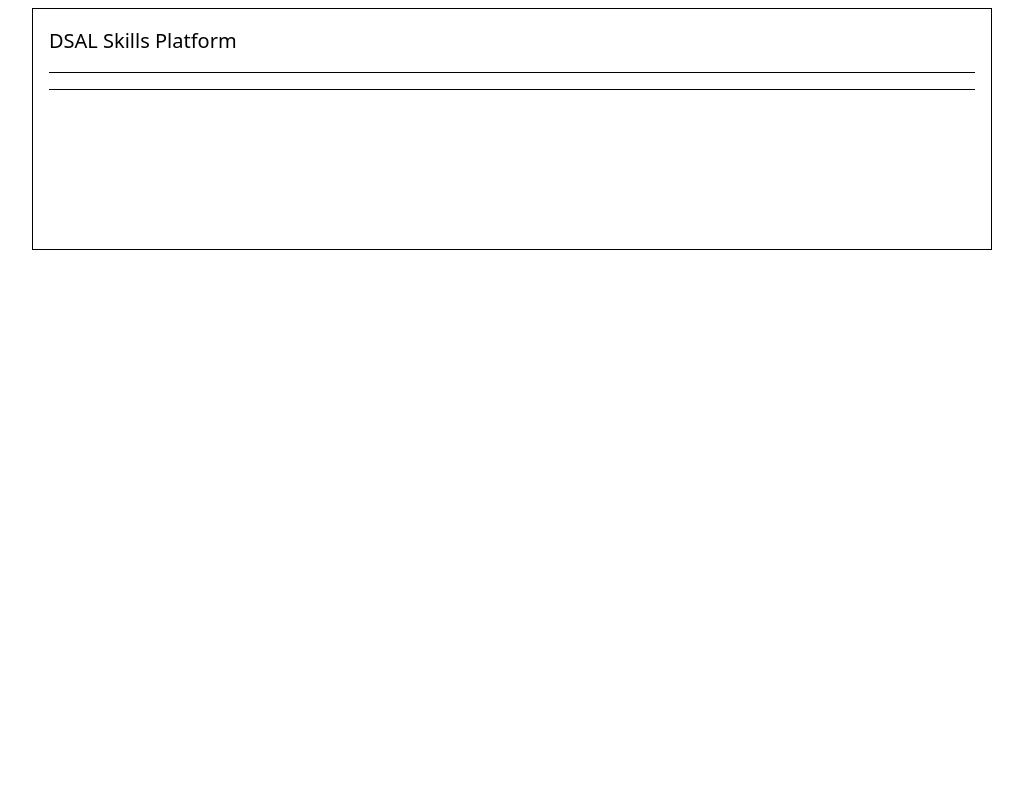
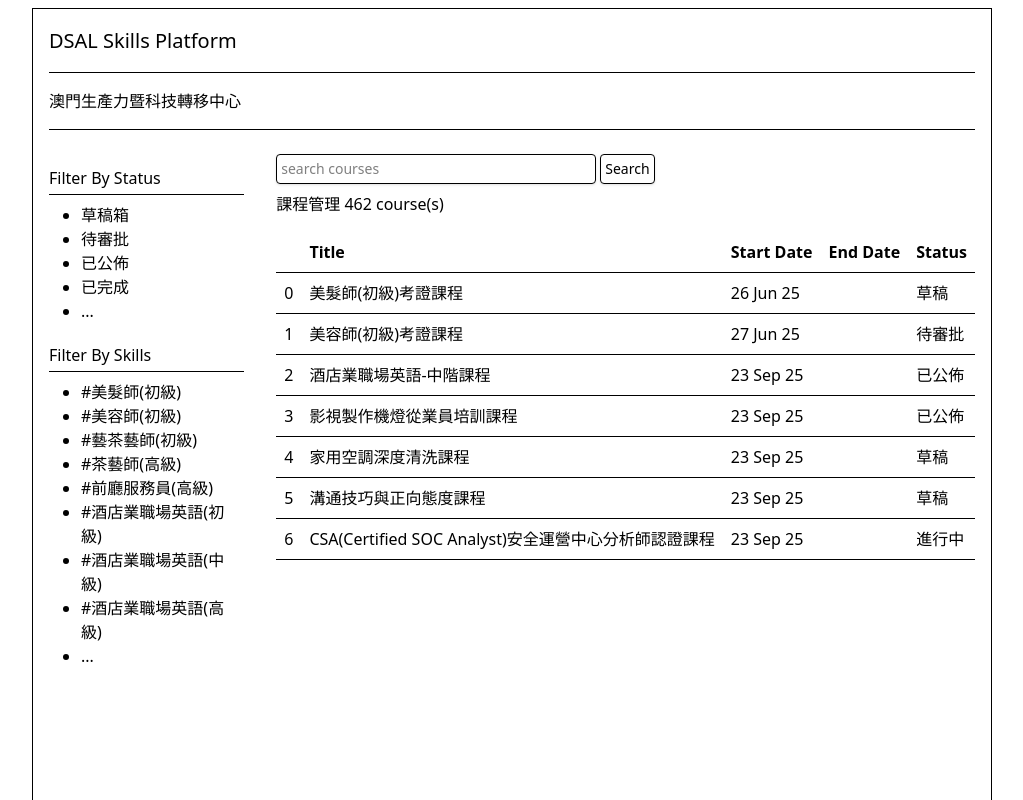
Before and after one commit to LunchBox/dsal-platform, a Vue app: page /tp in a window 1280 px wide. Shown: the top 800 px of the page, without its empty margins (128-1151 px from the left). Built offline with nearby package versions, Linux system fonts and the light colour scheme; the HTML template or start-up script is replaced by a standard one.

Commit message:
add tp interface

```diff
--- a/src/App.vue
+++ b/src/App.vue
@@ -16,7 +16,22 @@ import { RouterLink, RouterView } from "vue-router";
 
     <RouterView />
 
-    <footer class="border-t mt-4 min-h-[10rem]"></footer>
+    <footer class="border-t mt-[20rem] pb-4 pt-4 text-sm">
+      <div>
+        收集個人資料聲明 | 使用條款及免責聲明 | 網站地圖 | 聯絡我們 |
+        <RouterLink to="/tp">Training Provider</RouterLink>
+      </div>
+      <div class="mb-8">最後修訂日期：2025-05-26</div>
+      <div>2016 澳門特別行政區政府勞工事務局版權所有</div>
+      <div>
+        地址：澳門馬揸度博士大馬路221-279號先進廣場大廈 電話：(853) 2856 4109
+        傳真：(853) 2855 0477 電郵：dsalinfo@dsal.gov.mo
+      </div>
+      <hr class="my-4" />
+      <div>
+        使用者瀏覽及使用本網站各項服務，即表示已知悉並同意"收集個人資料聲明"及"使用條款及免責聲明"的內容。
+      </div>
+    </footer>
   </div>
 </template>
 
--- a/src/assets/main.css
+++ b/src/assets/main.css
@@ -47,4 +47,9 @@ input {
 
   #app {
   }
+
+  th,
+  td {
+    @apply text-left border-b p-2 whitespace-nowrap;
+  }
 }
--- a/src/data/courses.ts
+++ b/src/data/courses.ts
@@ -1,4 +1,4 @@
-export const ALL_COURSES = [
+export const COURSES = [
   {
     tp: "澳門勞工事務局",
     name: "美髮師(初級)考證課程",
@@ -8,6 +8,7 @@ export const ALL_COURSES = [
     course_fee: "630.00",
     funding: "315.00",
     tags: ["美髮師(初級)"],
+    status: "草稿",
   },
   {
     tp: "澳門勞工事務局",
@@ -18,6 +19,7 @@ export const ALL_COURSES = [
     course_fee: "630.00",
     funding: "315.00",
     tags: ["美容師(初級)"],
+    status: "待審批",
   },
   {
     tp: "澳門勞工事務局",
@@ -28,6 +30,7 @@ export const ALL_COURSES = [
     course_fee: "Free",
     funding: "N/A",
     tags: ["酒店業職場英語(中級)"],
+    status: "已公佈",
   },
   {
     tp: "澳門勞工事務局",
@@ -38,6 +41,7 @@ export const ALL_COURSES = [
     course_fee: "Free",
     funding: "N/A",
     tags: ["影視製作（初級）"],
+    status: "已公佈",
   },
   {
     tp: "澳門勞工事務局",
@@ -47,6 +51,7 @@ export const ALL_COURSES = [
     type: "Full Time",
     course_fee: "Free",
     funding: "N/A",
+    status: "草稿",
   },
   {
     tp: "澳門勞工事務局",
@@ -56,6 +61,7 @@ export const ALL_COURSES = [
     type: "Full Time",
     course_fee: "Free",
     funding: "N/A",
+    status: "草稿",
   },
   {
     tp: "澳門勞工事務局",
@@ -65,5 +71,6 @@ export const ALL_COURSES = [
     type: "Full Time",
     course_fee: "Free",
     funding: "N/A",
+    status: "進行中",
   },
 ];
--- a/src/data/skills.ts
+++ b/src/data/skills.ts
@@ -1,4 +1,6 @@
 export const SKILLS = [
+  "美髮師(初級)",
+  "美容師(初級)",
   "藝茶藝師(初級)",
   "茶藝師(高級)",
   "前廳服務員(高級)",
--- a/src/router/index.ts
+++ b/src/router/index.ts
@@ -8,6 +8,12 @@ const router = createRouter({
       path: "/",
       name: "home",
       component: HomeView,
+    },
+
+    {
+      path: "/tp",
+      name: "tp",
+      component: () => import("../views/TP_HomeView.vue"),
     },
 
     {
--- a/src/views/CoursesView.vue
+++ b/src/views/CoursesView.vue
@@ -2,7 +2,7 @@
 import { computed } from "vue";
 import { RouterLink, useRoute } from "vue-router";
 
-import { ALL_COURSES } from "../data/courses";
+import { COURSES } from "../data/courses";
 import { SKILLS } from "../data/skills";
 
 const route = useRoute();
@@ -13,11 +13,9 @@ const courses = computed(() => {
   const kw = "" + query.value;
 
   if (query.value) {
-    return ALL_COURSES.filter(
-      (c) => c.name.includes(kw) || c.tags?.includes(kw)
-    );
+    return COURSES.filter((c) => c.name.includes(kw) || c.tags?.includes(kw));
   } else {
-    return ALL_COURSES;
+    return COURSES;
   }
 });
 </script>
@@ -37,20 +35,23 @@ const courses = computed(() => {
       </form>
     </div>
 
-    <div class="flex">
+    <div class="flex gap-x-4">
       <div class="py-4" style="width: 30%">
-        <details>
-          <summary>Filter By Skill Tags</summary>
+        <section class="my-4">
+          <div class="py-1 border-b mb-2">Filter By Skills</div>
           <div>
-            <ul class="ml-8 my-2">
-              <li v-for="tag in SKILLS">
-                <RouterLink :to="`/courses?tag=${tag}`">
-                  #{{ tag }}
+            <ul class="ml-8 my-2 list-disc">
+              <li v-for="skill in SKILLS">
+                <RouterLink :to="`/courses?tag=${skill}`">
+                  #{{ skill }}
                 </RouterLink>
+              </li>
+              <li>
+                <RouterLink :to="`/courses?tag=`">...</RouterLink>
               </li>
             </ul>
           </div>
-        </details>
+        </section>
       </div>
       <div class="flex-1 py-4">
         <div class="mb-4">
--- a/src/views/HomeView.vue
+++ b/src/views/HomeView.vue
@@ -16,7 +16,7 @@ import { RouterLink } from "vue-router";
       </div>
     </form>
 
-    <div class="my-4 flex flex-wrap gap-4">
+    <div class="my-4 flex flex-wrap gap-x-4">
       <div class="border w-24 h-24">
         <RouterLink
           to="/courses"
--- a/src/views/JobsMatch.vue
+++ b/src/views/JobsMatch.vue
@@ -6,10 +6,9 @@ import { JOBS } from "../data/jobs";
 </script>
 <template>
   <div>
-    <div class="flex">
+    <div class="py-4 border-b">Jobs Match My Skills</div>
+    <div class="flex gap-x-4">
       <div class="py-4 pr-4" style="width: 30%">
-        <div>Filter By</div>
-
         <div class="my-4">
           <div class="py-1 border-b mb-2">我的技能點</div>
           <div>
--- a/src/views/JobsView.vue
+++ b/src/views/JobsView.vue
@@ -17,8 +17,8 @@ import { JOBS } from "../data/jobs";
       </form>
     </div>
 
-    <div class="flex">
-      <div class="py-4 pr-4" style="width: 30%">
+    <div class="flex gap-x-4">
+      <div class="py-4" style="width: 30%">
         <div>Filter By</div>
 
         <details>
@@ -43,18 +43,21 @@ import { JOBS } from "../data/jobs";
           </div>
         </details>
 
-        <details>
-          <summary>Filter By Skill Tags</summary>
+        <section class="my-4">
+          <div class="py-1 border-b mb-2">Filter By Skills</div>
           <div>
-            <ul class="ml-8 my-2">
-              <li v-for="tag in SKILLS">
-                <RouterLink :to="`/courses?tag=${tag}`">
-                  #{{ tag }}
+            <ul class="ml-8 my-2 list-disc">
+              <li v-for="skill in SKILLS">
+                <RouterLink :to="`/jobs?tag=${skill}`">
+                  #{{ skill }}
                 </RouterLink>
+              </li>
+              <li>
+                <RouterLink :to="`/jobs?tag=`">...</RouterLink>
               </li>
             </ul>
           </div>
-        </details>
+        </section>
 
         <div class="my-4">
           <div class="py-1 border-b mb-2">JOB LEVEL</div>
@@ -132,7 +135,11 @@ import { JOBS } from "../data/jobs";
         </div>
 
         <div>
-          <div v-for="(c, idx) in JOBS" :key="idx" class="border mb-2 p-4 flex">
+          <div
+            v-for="(c, idx) in JOBS"
+            :key="idx"
+            class="border mb-2 p-4 flex gap-x-4"
+          >
             <div class="flex-1">
               <div>
                 <a href="#">{{ c.tp }}</a>
--- a/src/views/SkillPassport.vue
+++ b/src/views/SkillPassport.vue
@@ -2,7 +2,7 @@
 import { computed } from "vue";
 import { RouterLink, useRoute } from "vue-router";
 
-import { ALL_COURSES } from "../data/courses";
+import { COURSES } from "../data/courses";
 import { SKILLS } from "../data/skills";
 
 import { TRAINING_PROVIDERS } from "./training_providers";
@@ -24,7 +24,7 @@ const query = computed(() => route.query?.tag);
   <div>
     <div class="py-4 border-b">My Skill Passport</div>
 
-    <div class="flex">
+    <div class="flex gap-x-4">
       <div class="py-4" style="width: 30%">
         <ul>
           <li>
--- /dev/null
+++ b/src/views/TP_HomeView.vue
@@ -0,0 +1,102 @@
+<script setup lang="ts">
+import { RouterLink } from "vue-router";
+import { COURSES } from "@/data/courses";
+import { SKILLS } from "@/data/skills";
+</script>
+
+<template>
+  <main>
+    <div class="py-4 border-b">澳門生產力暨科技轉移中心</div>
+
+    <div class="flex gap-x-8">
+      <div class="py-4" style="width: 30%">
+        <section class="my-4">
+          <div class="py-1 border-b mb-2">Filter By Status</div>
+          <div>
+            <ul class="ml-8 my-2 list-disc">
+              <li>
+                <RouterLink :to="`/tp?status=`">草稿箱</RouterLink>
+              </li>
+              <li>
+                <RouterLink :to="`/tp?status=`">待審批</RouterLink>
+              </li>
+              <li>
+                <RouterLink :to="`/tp?status=`">已公佈</RouterLink>
+              </li>
+              <li>
+                <RouterLink :to="`/tp?status=`">已完成</RouterLink>
+              </li>
+              <li>
+                <RouterLink :to="`/tp?status=`">...</RouterLink>
+              </li>
+            </ul>
+          </div>
+        </section>
+
+        <section class="my-4">
+          <div class="py-1 border-b mb-2">Filter By Skills</div>
+          <div>
+            <ul class="ml-8 my-2 list-disc">
+              <li v-for="skill in SKILLS">
+                <RouterLink :to="`/tp?tag=${skill}`">#{{ skill }}</RouterLink>
+              </li>
+              <li>
+                <RouterLink :to="`/tp?tag=`">...</RouterLink>
+              </li>
+            </ul>
+          </div>
+        </section>
+      </div>
+      <div class="flex-1 py-4">
+        <div>
+          <form>
+            <div class="flex items-center py-2 gap-x-1">
+              <input
+                type="text"
+                class="w-[20rem]"
+                placeholder="search courses"
+              />
+              <input type="submit" value="Search" />
+            </div>
+          </form>
+        </div>
+        <div class="mb-4">
+          <h3>課程管理 {{ Math.round(Math.random() * 1000) }} course(s)</h3>
+        </div>
+
+        <div>
+          <table>
+            <thead>
+              <tr>
+                <th></th>
+                <th>Title</th>
+                <th>Start Date</th>
+                <th>End Date</th>
+                <th>Status</th>
+              </tr>
+            </thead>
+            <tbody>
+              <tr v-for="(c, idx) in COURSES" :key="c.name">
+                <td>{{ idx }}</td>
+                <td>
+                  <div>
+                    {{ c.name }}
+                  </div>
+                </td>
+                <td>
+                  {{ c.start_date }}
+                </td>
+                <td></td>
+                <td>
+                  {{ c.status }}
+                </td>
+              </tr>
+            </tbody>
+          </table>
+        </div>
+      </div>
+    </div>
+  </main>
+</template>
+
+<style scoped></style>
```
